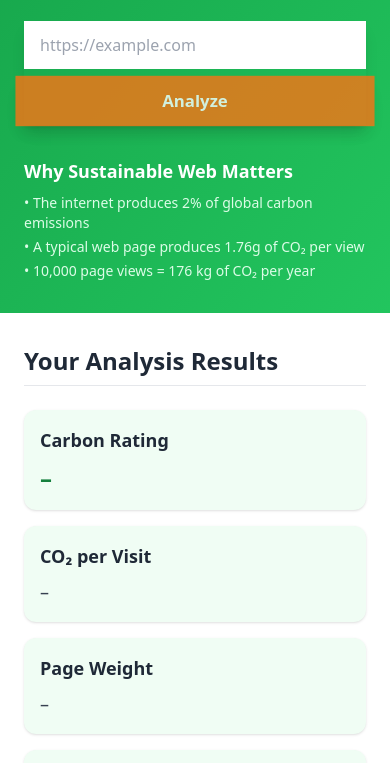
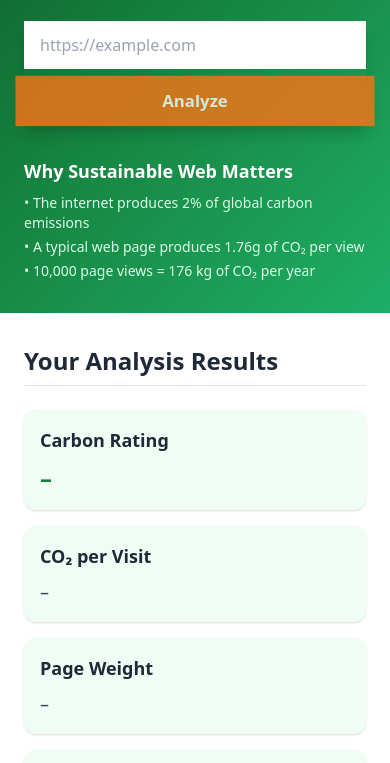
Before and after one commit to devfaizanarshad/EcoWebScan, a website: page public/index.html in a window 390 px wide. Shown: the part 171-934 px from the top of the page. Drawn offline with nearby package versions, Linux system fonts and the light colour scheme.

Commit message:
Made it responsive and UI/UX

```diff
--- a/public/index.html
+++ b/public/index.html
@@ -6,6 +6,7 @@
   <title>Website Carbon Analyzer</title>
   <script src="https://cdn.tailwindcss.com"></script>
   <link rel="stylesheet" href="style.css">
+  <script defer src="/_vercel/insights/script.js"></script>
   <script src="script.js" defer></script>
   <style>
     /* Animations */
@@ -50,7 +51,7 @@
 <body class="min-h-screen flex flex-col md:flex-row font-sans text-gray-800 bg-gray-50">
 
   <!-- Left Side: Hero & Input -->
-  <section id="heroSection" class="w-full md:w-1/2 bg-gradient-to-br from-green-600 to-green-500 text-white flex flex-col justify-center px-6 sm:px-10 py-8 md:py-12">
+  <section id="heroSection" class="w-full md:w-1/2 bg-[linear-gradient(135deg,#0E5D2B_0%,#15803D_40%,#1FAE66_100%)] text-white flex flex-col justify-center px-6 sm:px-10 py-8 md:py-12">
     <div class="max-w-md mx-auto">
       <h1 class="text-3xl sm:text-4xl md:text-5xl font-bold flex items-center gap-3 mb-4 sm:mb-6">
         <span class="animate-float">🌍</span> Website Carbon Analyzer
```
